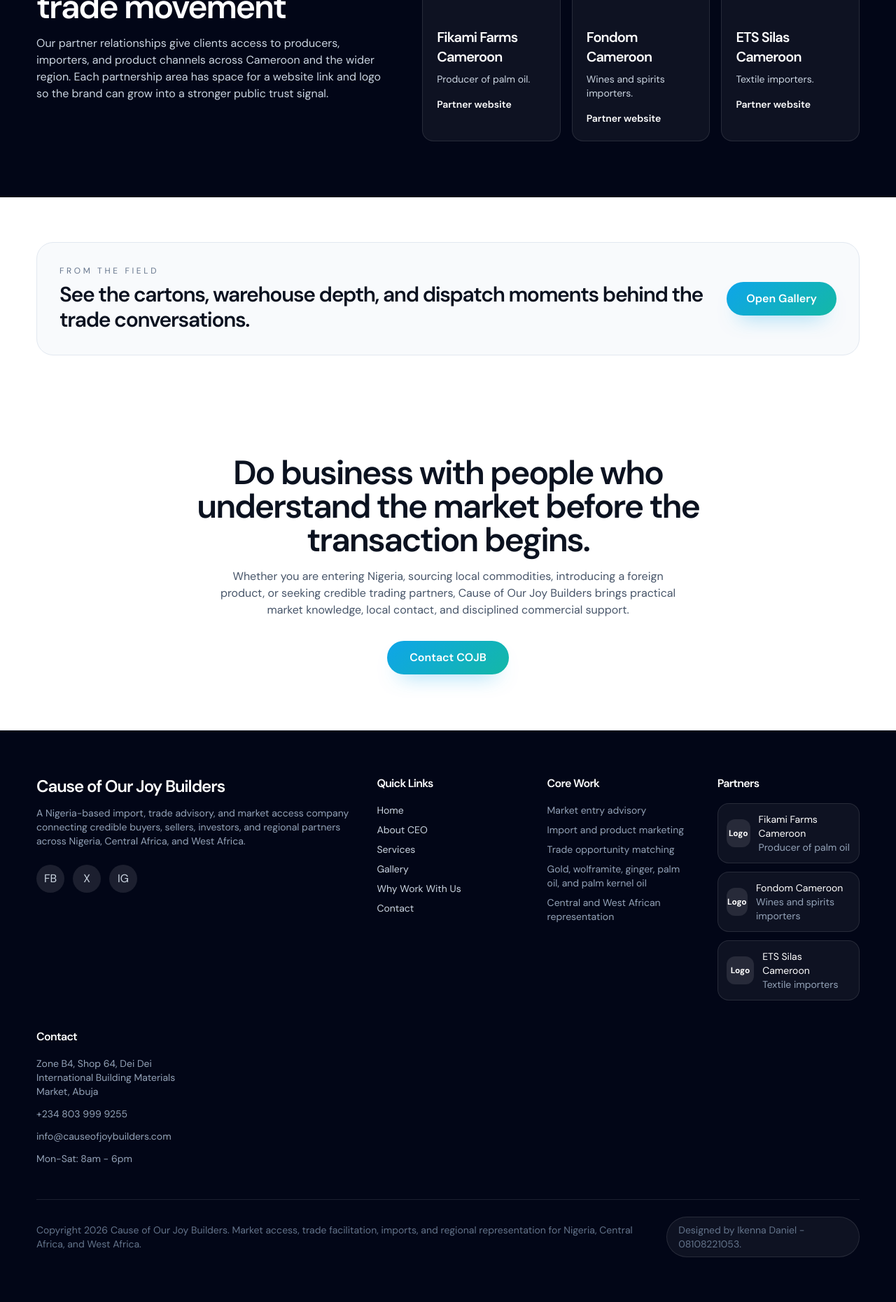
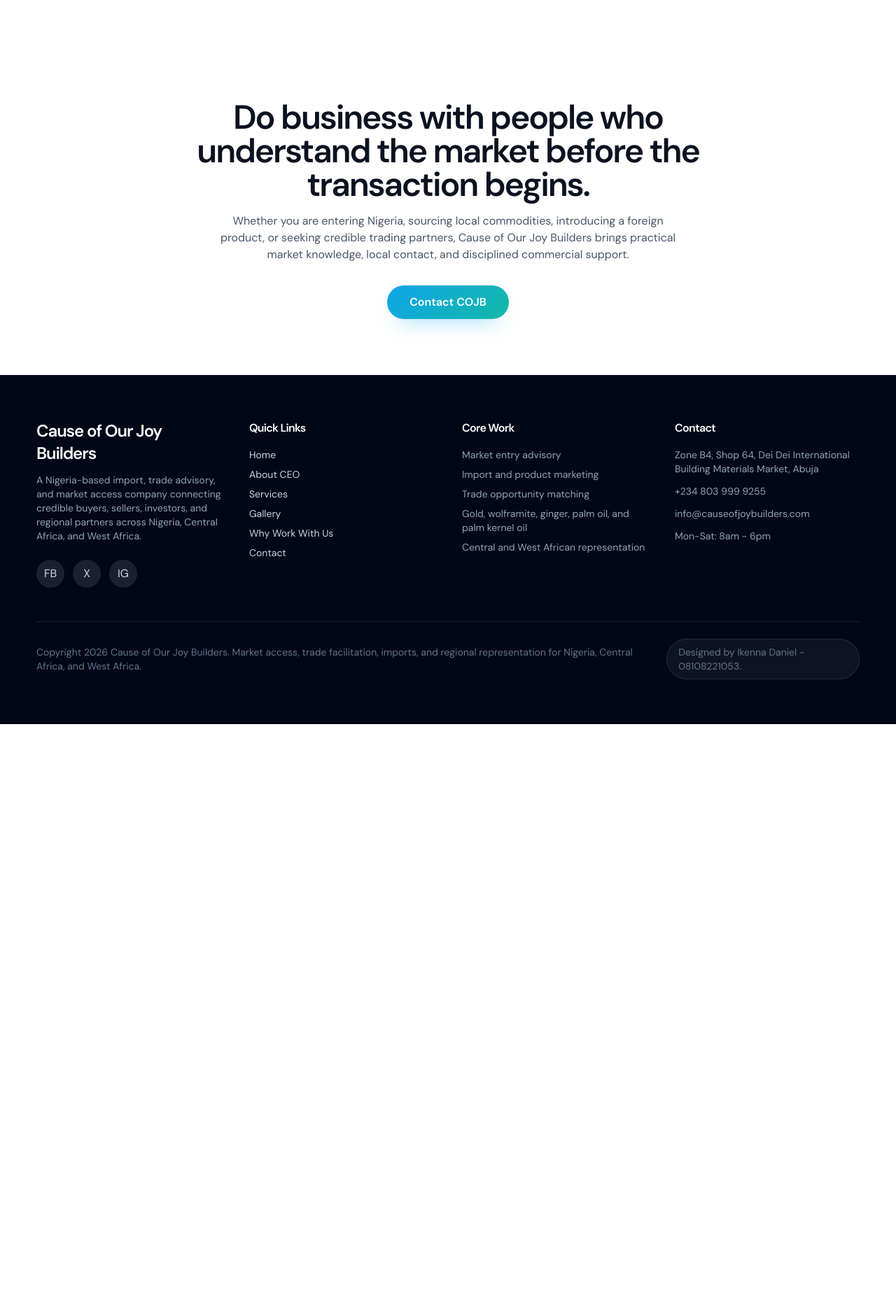
Before and after one commit to ikennaDANIEL004/ND, a Django app: page / in a window 1280 px wide. Shown: the part 3076-4937 px from the top of the page at 70% size. After the commit the page ends 4111 px from the top, so only its background shows below. Run offline with Django 5.2, Linux system fonts and the light colour scheme; some libraries are stand-ins or nearby versions.

Commit message:
Remove the message from the home page

```diff
--- a/uncle_shop/shop/templates/shop/base.html
+++ b/uncle_shop/shop/templates/shop/base.html
@@ -303,8 +303,8 @@
   <!-- Footer repeats the key business details site-wide. -->
   <footer class="bg-slate-950 text-slate-300">
     <div class="container-custom py-16">
-      <div class="grid gap-10 lg:grid-cols-5">
-        <div class="lg:col-span-2">
+      <div class="grid gap-10 lg:grid-cols-4">
+        <div>
           <h3 class="text-white text-2xl font-display font-semibold">Cause of Our Joy Builders</h3>
           <p class="text-sm text-slate-400 mt-3">A Nigeria-based import, trade advisory, and market access company connecting credible buyers, sellers, investors, and regional partners across Nigeria, Central Africa, and West Africa.</p>
           <div class="flex gap-3 mt-6">
@@ -335,23 +335,6 @@
           </div>
         </div>
         <div>
-          <h4 class="text-white font-semibold mb-4">Partners</h4>
-          <div class="space-y-3 text-sm text-slate-400">
-            <a href="#" class="flex items-center gap-3 rounded-2xl border border-white/10 bg-white/5 p-3 hover:border-accent/40">
-              <span class="flex h-10 w-10 items-center justify-center rounded-xl bg-white/10 text-xs font-bold text-white">Logo</span>
-              <span><span class="block text-white">Fikami Farms Cameroon</span><span>Producer of palm oil</span></span>
-            </a>
-            <a href="#" class="flex items-center gap-3 rounded-2xl border border-white/10 bg-white/5 p-3 hover:border-accent/40">
-              <span class="flex h-10 w-10 items-center justify-center rounded-xl bg-white/10 text-xs font-bold text-white">Logo</span>
-              <span><span class="block text-white">Fondom Cameroon</span><span>Wines and spirits importers</span></span>
-            </a>
-            <a href="#" class="flex items-center gap-3 rounded-2xl border border-white/10 bg-white/5 p-3 hover:border-accent/40">
-              <span class="flex h-10 w-10 items-center justify-center rounded-xl bg-white/10 text-xs font-bold text-white">Logo</span>
-              <span><span class="block text-white">ETS Silas Cameroon</span><span>Textile importers</span></span>
-            </a>
-          </div>
-        </div>
-        <div>
           <h4 class="text-white font-semibold mb-4">Contact</h4>
           <div class="space-y-3 text-sm text-slate-400">
             <p>Zone B4, Shop 64, Dei Dei International Building Materials Market, Abuja</p>
--- a/uncle_shop/shop/templates/shop/home.html
+++ b/uncle_shop/shop/templates/shop/home.html
@@ -166,44 +166,6 @@
   </div>
 </section>
 
-<section class="py-20 bg-slate-950 text-white">
-  <div class="container-custom">
-    <div class="grid gap-10 lg:grid-cols-[0.9fr_1.1fr] items-center">
-      <div>
-        <p class="text-xs uppercase tracking-[0.3em] text-slate-400">Partners</p>
-        <h2 class="mt-3 text-3xl md:text-5xl font-display font-semibold">A network built for real trade movement</h2>
-        <p class="mt-4 text-slate-300">Our partner relationships give clients access to producers, importers, and product channels across Cameroon and the wider region. Each partnership area has space for a website link and logo so the brand can grow into a stronger public trust signal.</p>
-      </div>
-      <div class="grid gap-4 md:grid-cols-3">
-        <div class="overflow-hidden rounded-2xl border border-white/10 bg-white/5">
-          <img src="https://commons.wikimedia.org/wiki/Special:FilePath/Palm%20Oil%20%28Red%20Oil%29.jpg?width=700" alt="Palm oil partner supply" class="h-36 w-full object-cover">
-          <div class="p-5">
-          <h3 class="mt-5 font-display text-xl font-semibold">Fikami Farms Cameroon</h3>
-          <p class="mt-2 text-sm text-slate-300">Producer of palm oil.</p>
-          <a href="#" class="mt-4 inline-flex text-sm font-semibold text-accent">Partner website</a>
-          </div>
-        </div>
-        <div class="overflow-hidden rounded-2xl border border-white/10 bg-white/5">
-          <img src="https://images.unsplash.com/photo-1510812431401-41d2bd2722f3?auto=format&fit=crop&w=700&q=80" alt="Wine and spirits imports" class="h-36 w-full object-cover">
-          <div class="p-5">
-          <h3 class="mt-5 font-display text-xl font-semibold">Fondom Cameroon</h3>
-          <p class="mt-2 text-sm text-slate-300">Wines and spirits importers.</p>
-          <a href="#" class="mt-4 inline-flex text-sm font-semibold text-accent">Partner website</a>
-          </div>
-        </div>
-        <div class="overflow-hidden rounded-2xl border border-white/10 bg-white/5">
-          <img src="https://images.unsplash.com/photo-1523381294911-8d3cead13475?auto=format&fit=crop&w=700&q=80" alt="Textile import activity" class="h-36 w-full object-cover">
-          <div class="p-5">
-          <h3 class="mt-5 font-display text-xl font-semibold">ETS Silas Cameroon</h3>
-          <p class="mt-2 text-sm text-slate-300">Textile importers.</p>
-          <a href="#" class="mt-4 inline-flex text-sm font-semibold text-accent">Partner website</a>
-          </div>
-        </div>
-      </div>
-    </div>
-  </div>
-</section>
-
 <section class="py-16 bg-white">
   <div class="container-custom">
     <div class="grid gap-6 rounded-3xl border border-slate-200 bg-slate-50 p-8 md:grid-cols-[1fr_auto] md:items-center">
```
